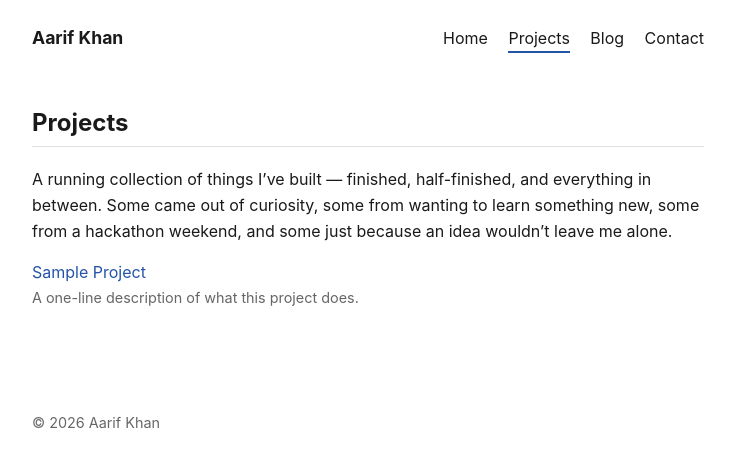
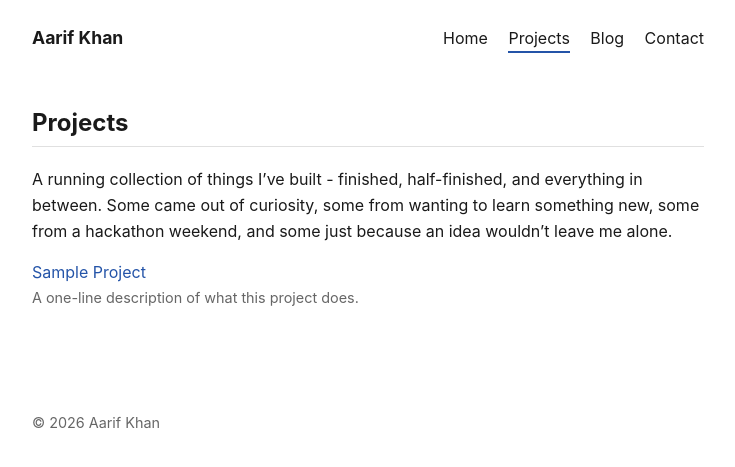
Before and after one commit to aarifkhan7/aarifkhan7.github.io, a Jekyll site: the page built from projects.md, in a window 1280 px wide. Shown: the top 467 px of the page, without its empty margins (272-1007 px from the left). Built offline with Jekyll 4.4.1, drawn with Linux system fonts in a browser that asks for light colours.

Commit message:
Use short dashes

```diff
--- a/projects.md
+++ b/projects.md
@@ -4,7 +4,7 @@ title: Projects
 permalink: /projects/
 ---
 
-A running collection of things I've built — finished, half-finished, and everything in between. Some came out of curiosity, some from wanting to learn something new, some from a hackathon weekend, and some just because an idea wouldn't leave me alone.
+A running collection of things I've built - finished, half-finished, and everything in between. Some came out of curiosity, some from wanting to learn something new, some from a hackathon weekend, and some just because an idea wouldn't leave me alone.
 
 <ul class="entry-list">
   {% for project in site.projects %}
```
